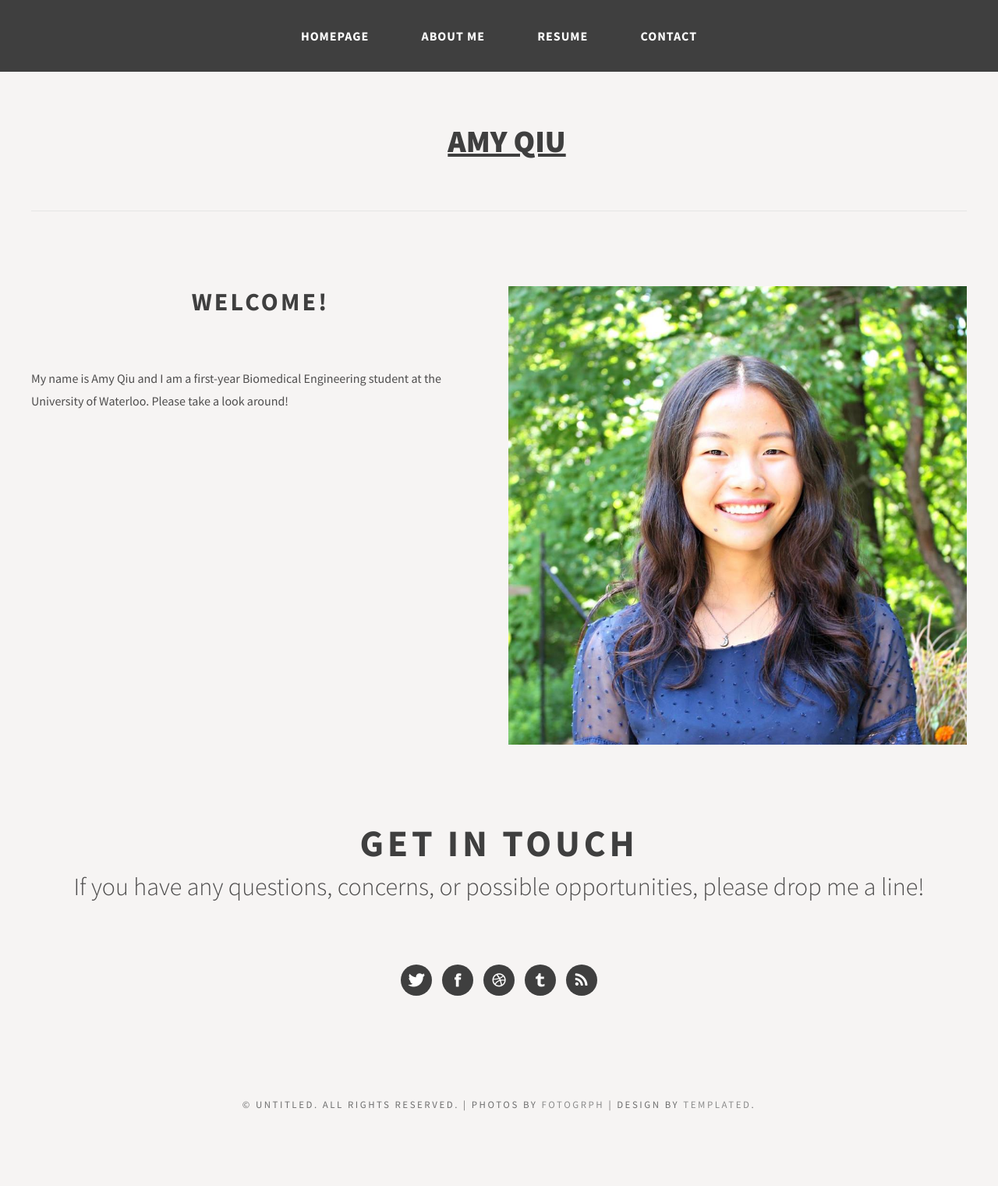
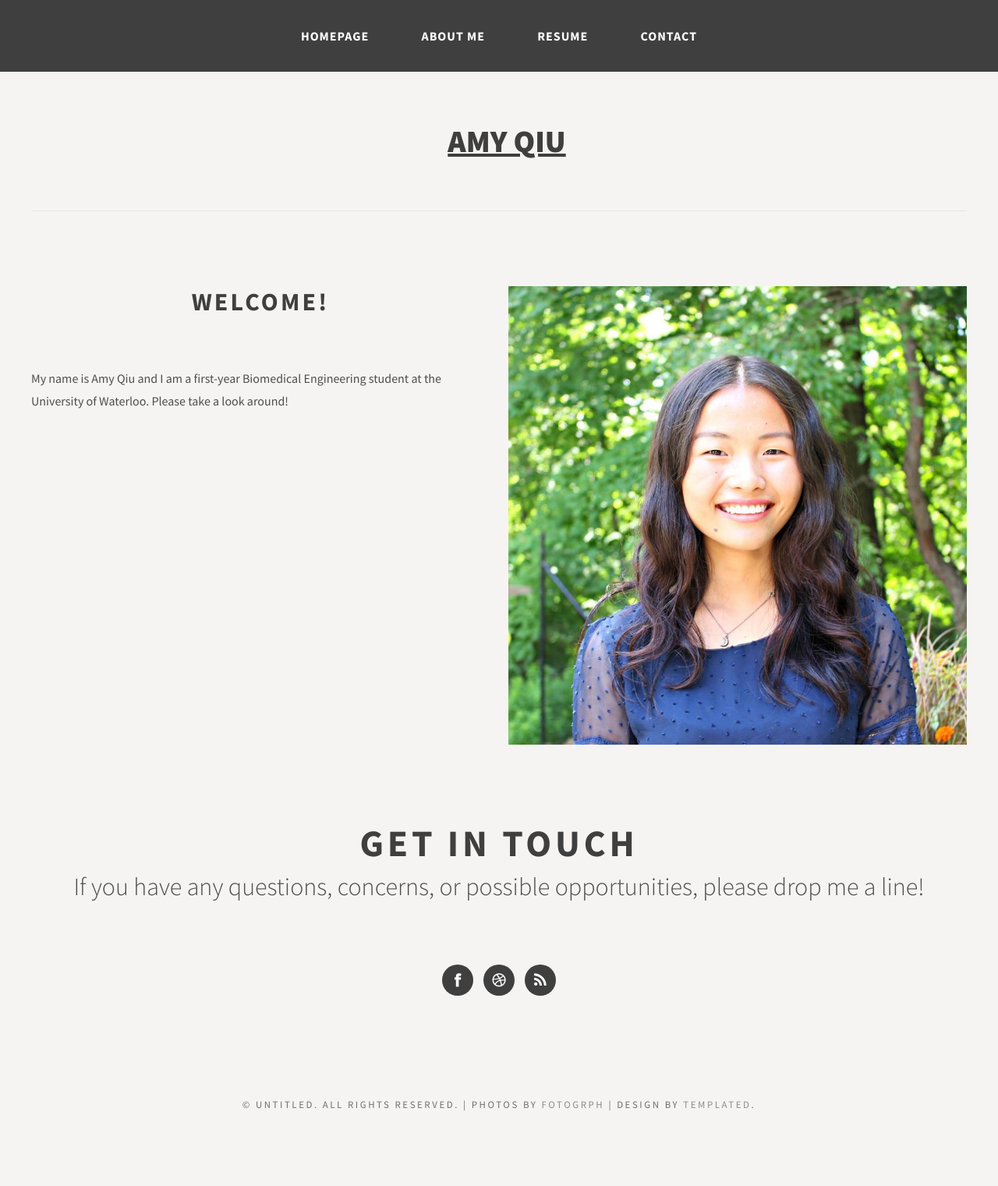
Before and after one commit to amyqiu/amyqiu, a Jekyll site: the page index.html, which Jekyll copies as it is, in a window 1280 px wide. Shown: the whole page at 78% size. Built offline with Jekyll 4.4.1, drawn with Linux system fonts in a browser that asks for light colours.

Commit message:
Update index.html

```diff
--- a/index.html
+++ b/index.html
@@ -53,11 +53,9 @@ Released   : 20130811
 			<span class="byline">If you have any questions, concerns, or possible opportunities, please drop me a line!</span>
 		</div>
 		<ul class="contact">
-			<li><a href="#" class="icon icon-twitter"><span>Twitter</span></a></li>
-			<li><a href="#" class="icon icon-facebook"><span></span></a></li>
-			<li><a href="#" class="icon icon-dribbble"><span>Pinterest</span></a></li>
-			<li><a href="#" class="icon icon-tumblr"><span>Google+</span></a></li>
-			<li><a href="#" class="icon icon-rss"><span>Pinterest</span></a></li>
+			<li><a href="https://www.facebook.com/qiuyingquan" class="icon icon-facebook"><span></span></a></li>
+			<li><a href="https://www.linkedin.com/in/yingquanqiu" class="icon icon-dribbble"><span>Pinterest</span></a></li>
+			<li><a href="https://beginningsinbme.wordpress.com/" class="icon icon-rss"><span>Pinterest</span></a></li>
 		</ul>
 </div>
 <div id="copyright" class="container">
```
